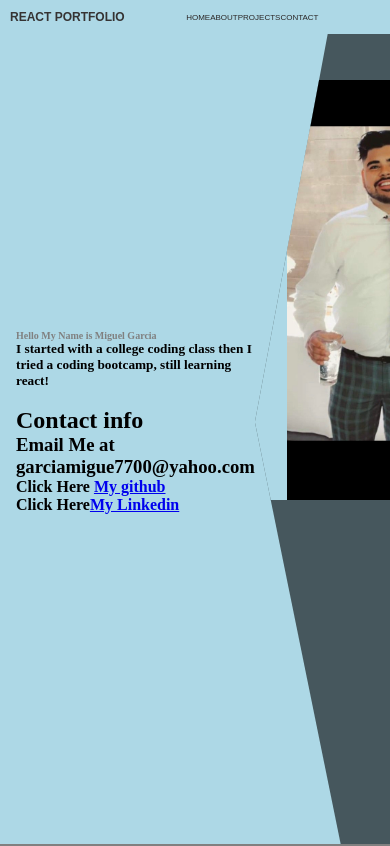
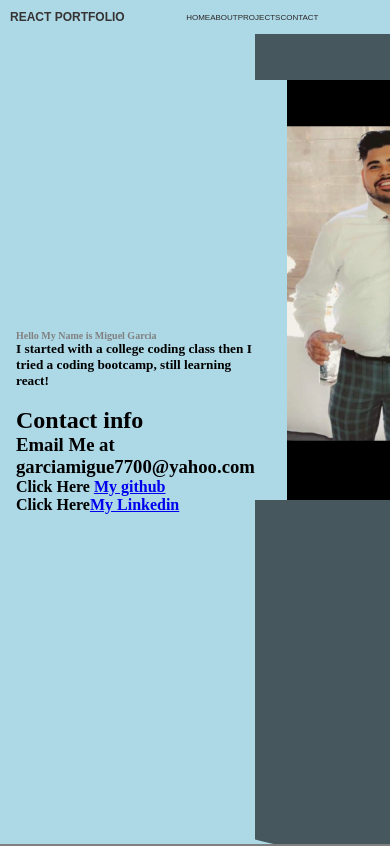
Before and after one commit to MiguelGarciaCastro/reactportfolio, a React (Create React App) app: page / in a window 390 px wide. Shown: the top 846 px of the page. Built offline with nearby package versions, Linux system fonts and the light colour scheme.

Commit message:
more info

```diff
--- a/src/components/styles/Section.css
+++ b/src/components/styles/Section.css
@@ -45,7 +45,7 @@
 
 .image {
     height: 350px;
-    background-color: rgba(0, 0, 0, 0.596);
+    background-color: black;
     height: 100%;
 }
 
@@ -59,8 +59,8 @@
 @media screen and (max-width:1200px) {
 
     .texts h1 {
-        font-size: 15px;
-        color: gray;
+        font-size: 20px;
+        color: black;
     }
 
 
@@ -75,7 +75,7 @@
     }
 
     .image {
-        clip-path: polygon(100% 0%, 100% 50%, 100% 100%, 39% 100%, 0% 50%, 36% 0);
+        clip-path: circle(70%) ;
         background-color: rgba(0, 0, 0, 0.596);
     }
 
@@ -114,12 +114,12 @@
 
     .texts .h1-big {
         font-size: 15px;
-        color: rgb(61, 60, 60);
+        color: black;
     }
 
     .texts p {
-        border-top: 2px solid grey;
-        color: gray;
+        border-top: 2px solid black;
+        color: white;
         text-transform: lowercase;
         font-size: 8px;
     }
```
